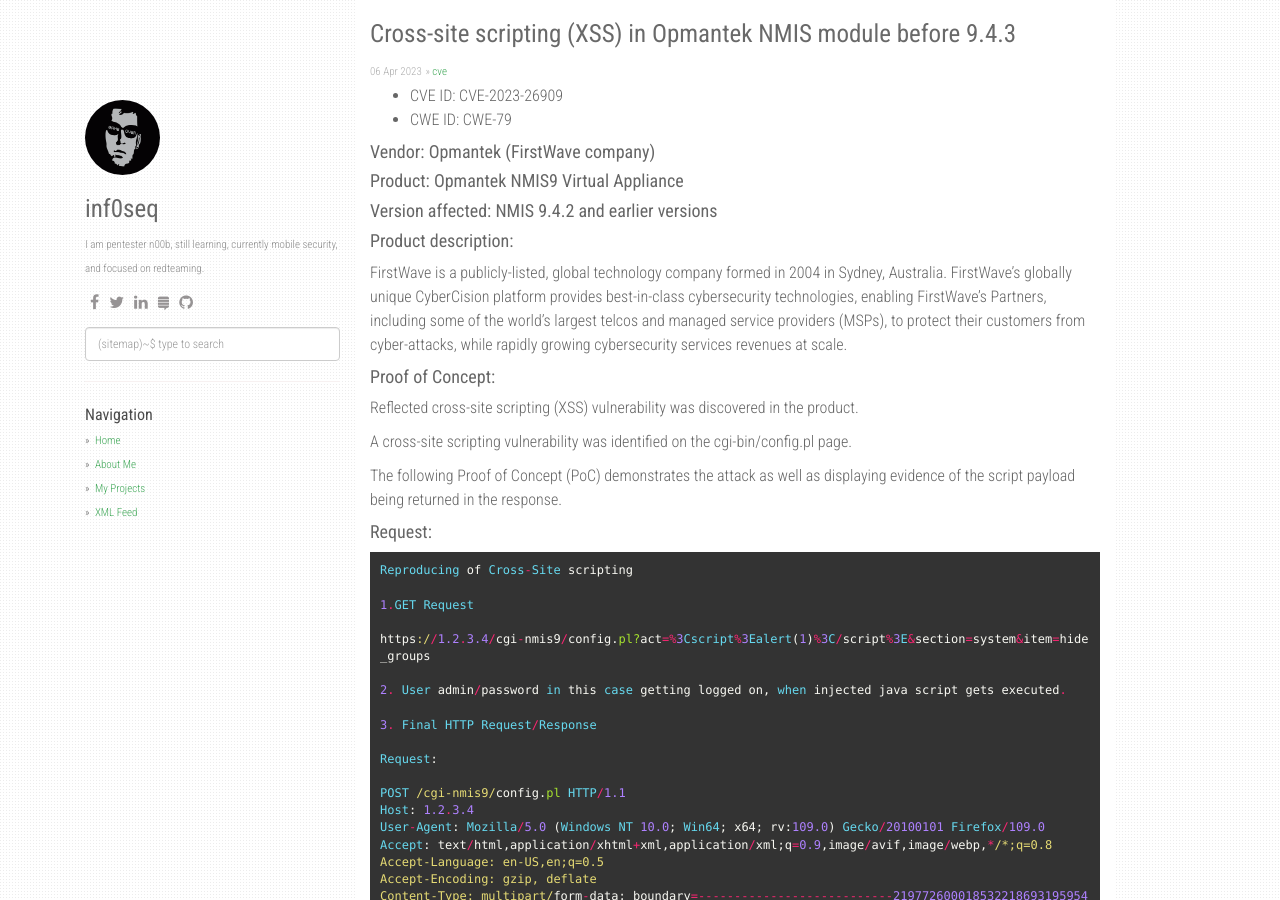
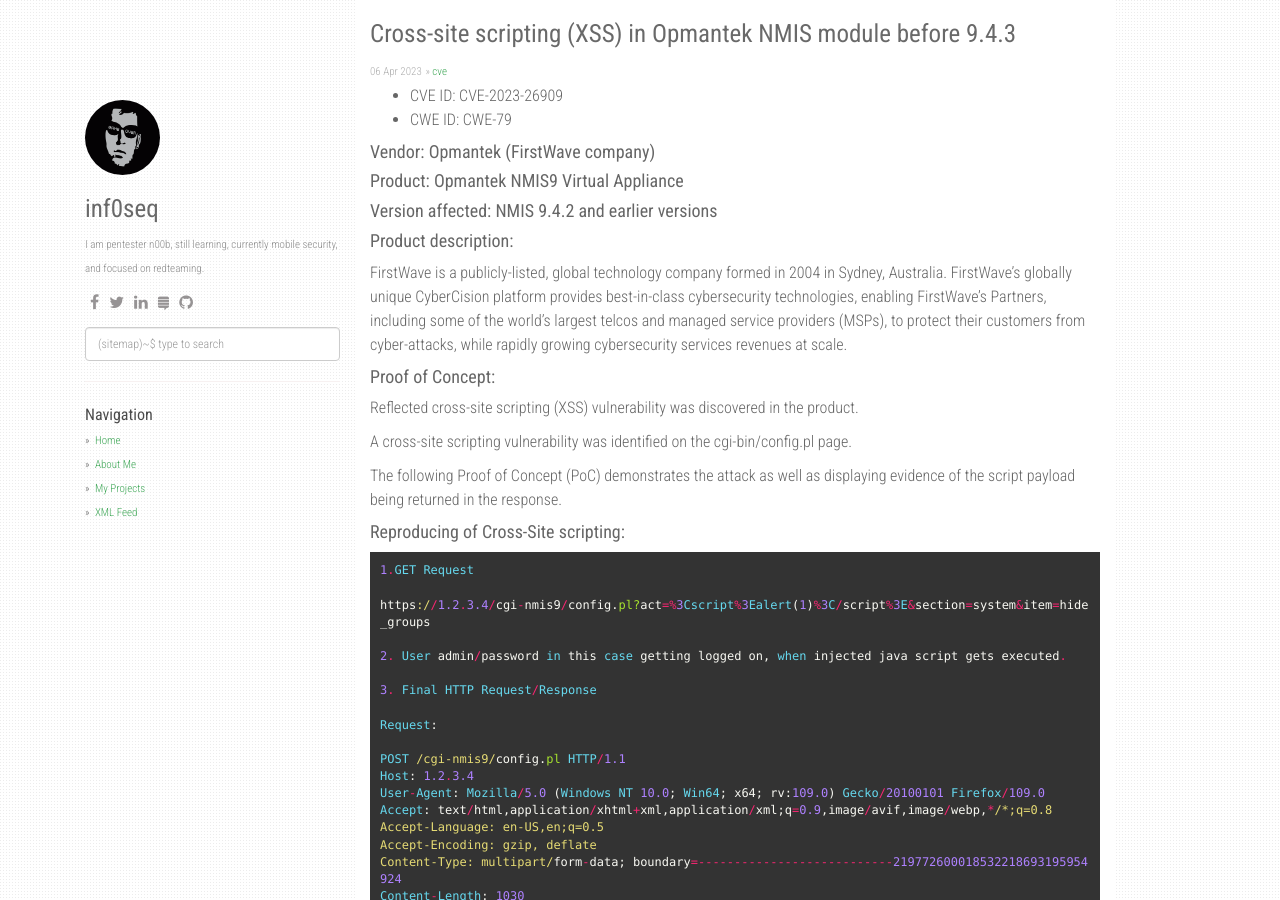
Before and after one commit to inf0seq/inf0seq.github.io, a Jekyll site: the page built from _posts/2023-04-06-Cross-site scripting (XSS) in Opmantek NMIS module before 9.4.3.md, in a window 1280 px wide and 900 px high. Built offline with Jekyll 4.4.1, drawn with Linux system fonts in a browser that asks for light colours; nearby versions of some CDN libraries; comment, search, counter and statistics services are not loaded.

Commit message:
Update 2023-04-06-Cross-site scripting (XSS) in Opmantek NMIS module before 9.4.3.md

```diff
--- a/_posts/2023-04-06-Cross-site scripting (XSS) in Opmantek NMIS module before 9.4.3.md
+++ b/_posts/2023-04-06-Cross-site scripting (XSS) in Opmantek NMIS module before 9.4.3.md
@@ -27,10 +27,8 @@ A cross-site scripting vulnerability was identified on the cgi-bin/config.pl pag
 
 The following Proof of Concept (PoC) demonstrates the attack as well as displaying evidence of the script payload being returned in the response.
 
-#### Request:
+#### Reproducing of Cross-Site scripting:
 {% highlight ruby %}
-
-Reproducing of Cross-Site scripting
 
 1.GET Request
 
```
